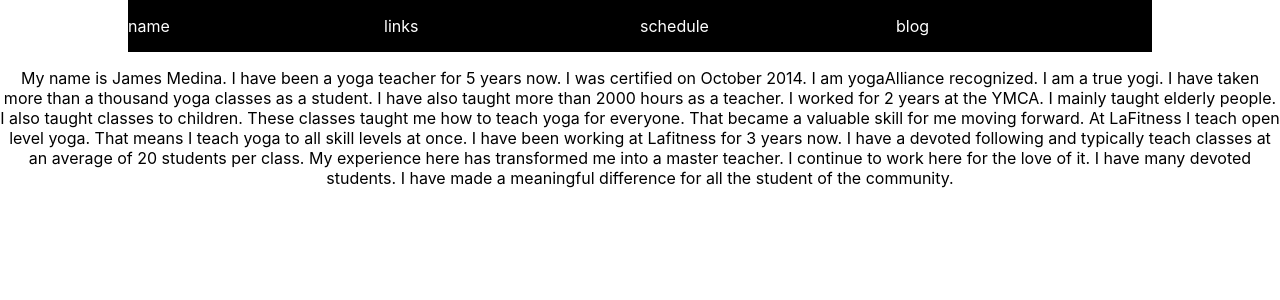
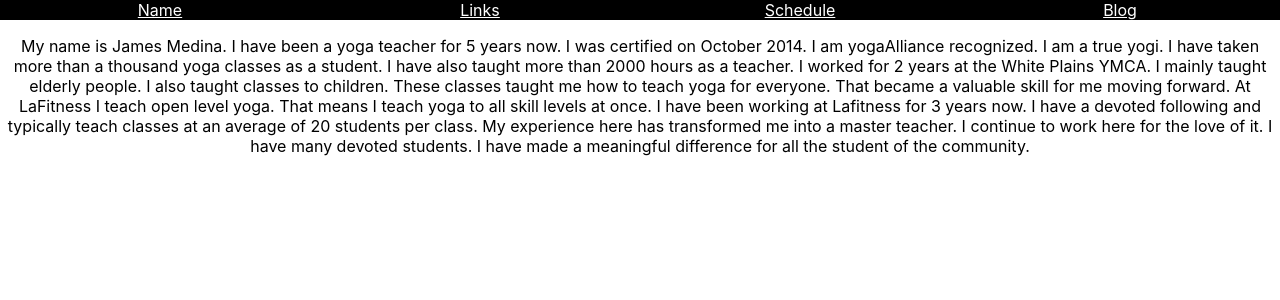
Before and after one commit to JamesMedina7787/jamesmedina7787, a React (Create React App) app: page /FoldOverItem2 in a window 1280 px wide. Shown: the top 300 px of the page. Built offline with nearby package versions, Linux system fonts and the light colour scheme.

Commit message:
Added navigation controls

```diff
--- a/package.json
+++ b/package.json
@@ -5,6 +5,7 @@
   "dependencies": {
     "react": "^16.8.6",
     "react-dom": "^16.8.6",
+    "react-router-dom": "^5.0.0",
     "react-scripts": "2.1.8"
   },
   "scripts": {
--- a/src/App.css
+++ b/src/App.css
@@ -24,10 +24,15 @@
 }
 
 .foldOver{
-  display:inline-flex;
+  flex: 1;
   width: 20%;
   background-color: black;
   color:white
+}
+
+.foldOverContainer{
+  display:inline-flex;
+  width: 100%
 }
 
 @keyframes App-logo-spin {
--- a/src/App.js
+++ b/src/App.js
@@ -1,18 +1,21 @@
 import React, { Component } from 'react';
 import './App.css';
 import Yoga from "./components/Yoga"
+import Navigation from "./components/Navigation"
+
 import FoldOverItem from "./components/FoldOverItem"
+import FoldOverItem2 from "./components/FoldOverItem2"
+import FoldOverItem3 from "./components/FoldOverItem3"
+import FoldOverItem4 from "./components/FoldOverItem4"
 
-var foldOver = {
-  'name':'name',
-  'links':'links',
-  'schedule':'schedule',
-  'blog':'blog'
-}
+import {NavLink} from 'react-router-dom'
+import {BrowserRouter, Route, Switch, browserHistory} from "react-router-dom";
+
+
 var Career = {
   'intro': `My name is James Medina. I have been a yoga teacher for 5 years now. I was certified on October 2014. I am yogaAlliance recognized. I am a true yogi. I have taken more than a thousand yoga classes as a student. I have also taught more than 2000 hours as a teacher.
 
- I worked for 2 years at the YMCA. I mainly taught elderly people. I also taught classes to children. These classes taught me how to teach yoga for everyone. That became a valuable skill for me moving forward. At LaFitness I teach open level yoga. That means I teach yoga to all skill levels at once.
+ I worked for 2 years at the White Plains YMCA. I mainly taught elderly people. I also taught classes to children. These classes taught me how to teach yoga for everyone. That became a valuable skill for me moving forward. At LaFitness I teach open level yoga. That means I teach yoga to all skill levels at once.
 
 I have been working at Lafitness for 3 years now. I have a devoted following and typically teach classes at an average of 20 students per class. My experience here has transformed me into a master teacher. I continue to work here for the love of it. I have many devoted students. I have made a meaningful difference for all the student of the community.
 `
@@ -22,24 +25,59 @@ class App extends Component {
   render() {
     return (
 
+
+
+
       <div className="App">
-        <div className="foldOverContainer">
-          <div className='foldOver'>
-            <FoldOverItem message={foldOver.name}/>
+
+
+
+      <BrowserRouter >
+       <Navigation  />
+       <Switch >
+
+
+        <div className="">
+
+
+
+          <Route className='' path="/" component={FoldOverItem} >
+
+          </Route>
+
+
+
+          <Route className='' path="/FoldOverItem" component={FoldOverItem} >
+
+          </Route>
+
+
+
+          <Route className='foldOver' path="/FoldOverItem2" component={FoldOverItem2} >
+
+          </Route>
+
+
+
+          <Route className='foldOver' path="/FoldOverItem3" component={FoldOverItem3}>
+
+          </Route>
+
+
+
+
+      </div>
+         <Route component={Error}></Route>
+                 </Switch>
+      </BrowserRouter>
+
+
+          <div classNames="">
+            <Yoga message={Career.intro}/>
           </div>
-          <div className='foldOver'>
-            <FoldOverItem message={foldOver.links}/>
-          </div>
-          <div className='foldOver'>
-            <FoldOverItem message={foldOver.schedule}/>
-          </div>
-          <div className='foldOver'>
-            <FoldOverItem message={foldOver.blog}/>
-          </div>
-         </div>
-         <div classNames="">
-            <Yoga message= {Career.intro} />
-          </div>
+
+
+
       </div>
     );
   }
--- /dev/null
+++ b/src/components/FoldOverItem2.js
@@ -0,0 +1,16 @@
+import React, { Component } from 'react';
+
+
+class FoldOverItem2 extends Component {
+    render() {
+
+      return (
+        <div className="FoldOverItem">
+          <p>{this.props.message}
+          </p>
+        </div>
+      );
+    }
+  }
+
+export default FoldOverItem2;
--- /dev/null
+++ b/src/components/FoldOverItem3.js
@@ -0,0 +1,16 @@
+import React, { Component } from 'react';
+
+
+class FoldOverItem3 extends Component {
+    render() {
+
+      return (
+        <div className="FoldOverItem">
+          <p>{this.props.message}
+          </p>
+        </div>
+      );
+    }
+  }
+
+export default FoldOverItem3;
--- /dev/null
+++ b/src/components/FoldOverItem4.js
@@ -0,0 +1,16 @@
+import React, { Component } from 'react';
+
+
+class FoldOverItem4 extends Component {
+    render() {
+
+      return (
+        <div className="FoldOverItem">
+          <p>{this.props.message}
+          </p>
+        </div>
+      );
+    }
+  }
+
+export default FoldOverItem4;
--- /dev/null
+++ b/src/components/Navigation.js
@@ -0,0 +1,22 @@
+import React, { Component } from 'react';
+import {NavLink} from 'react-router-dom'
+
+
+class Navigation extends Component {
+  render() {
+    console.log()
+    return (
+      <div className="foldOverContainer">
+
+
+
+        <NavLink className="foldOver"  to="/FoldOverItem">Name</NavLink><br/>
+        <NavLink className="foldOver"  to="/FoldOverItem2">Links</NavLink> <br/>
+        <NavLink className="foldOver"  to="/FoldOverItem3">Schedule</NavLink><br/>
+        <NavLink className="foldOver"  to="/FoldOverItem4">Blog</NavLink><br/>
+      </div>
+    );
+  }
+}
+
+export default Navigation;
```
Also changed, not shown: 1 other file (tests, documents, lock files or other folders).
